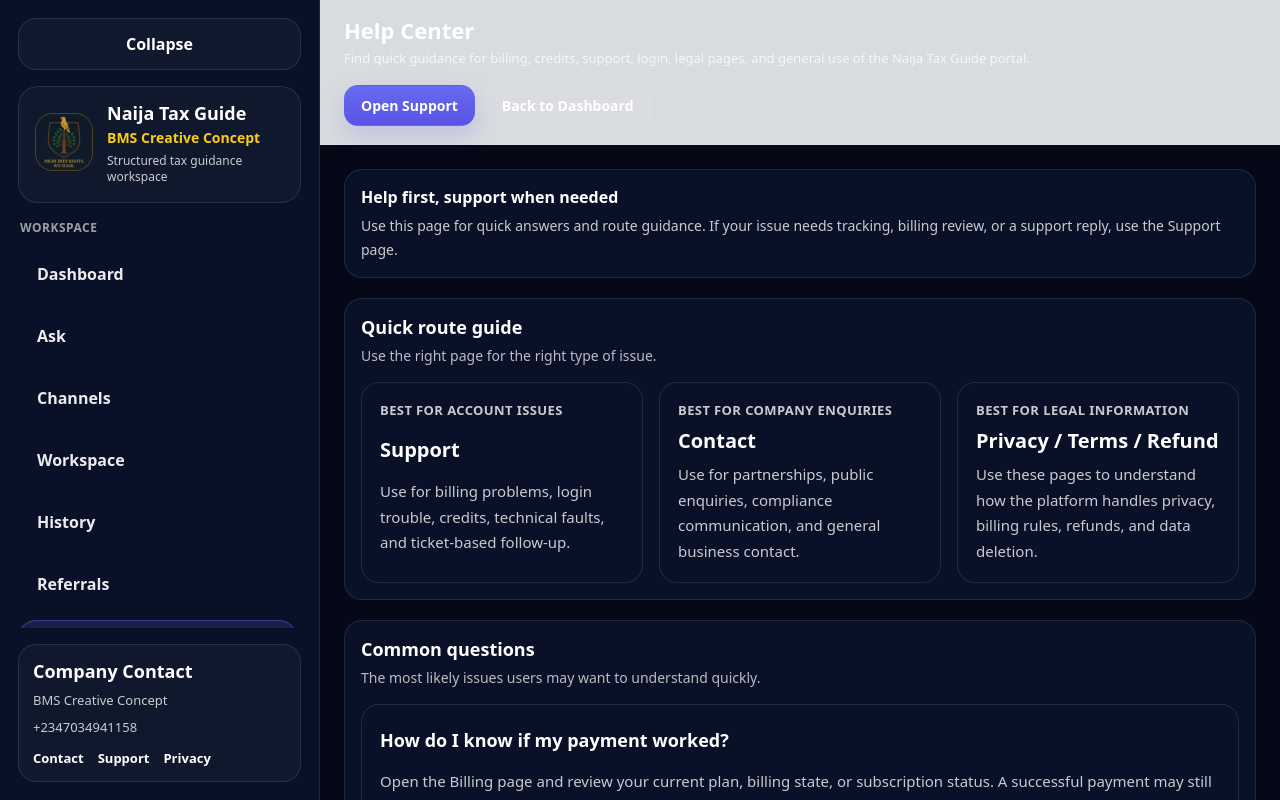
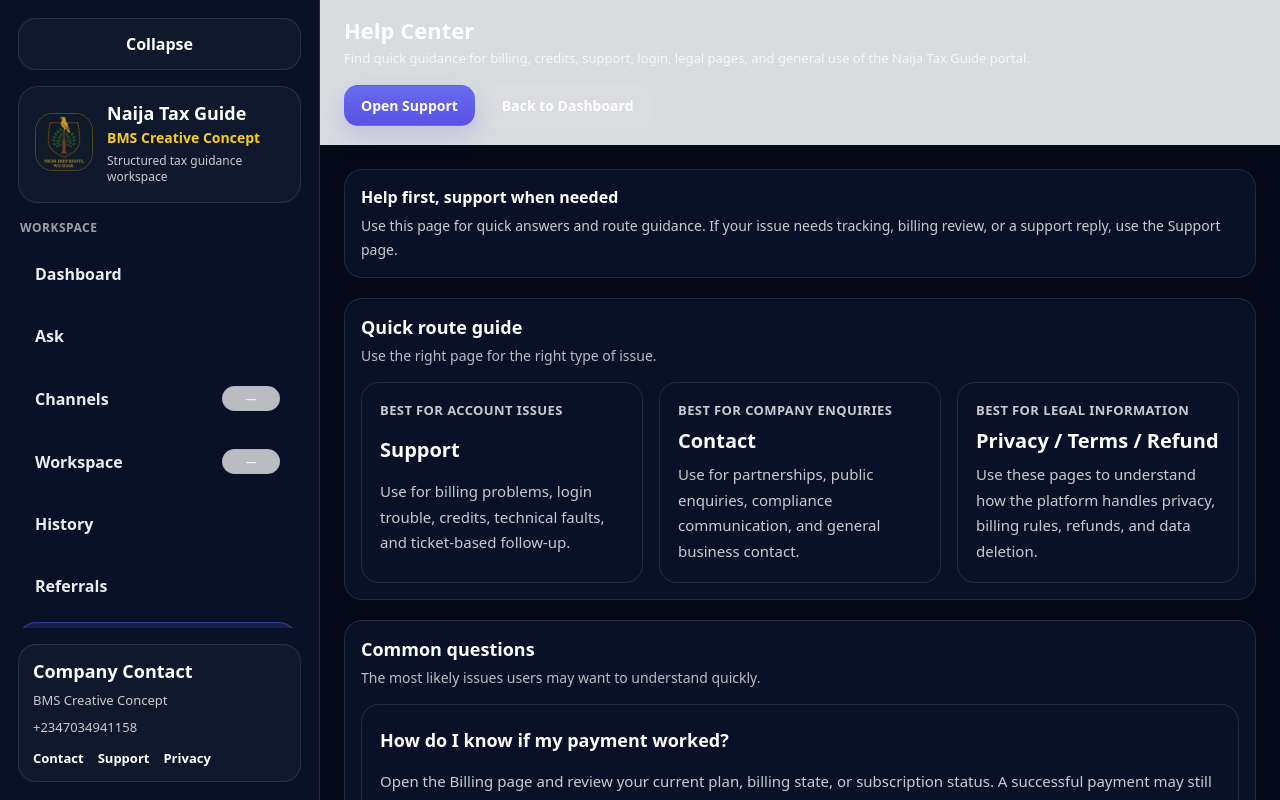
Before and after one commit to SirBM201/naija-tax-guide-frontend, a Next.js app: page /help in a window 1280 px wide. Shown: the top 800 px of the page. Built offline with nearby package versions, Linux system fonts and the light colour scheme; no server answers; sample sign-in values are in the browser's storage.

Commit message:
Update app-shell.tsx

```diff
--- a/components/app-shell.tsx
+++ b/components/app-shell.tsx
@@ -3,6 +3,53 @@
 import Link from "next/link";
 import { usePathname } from "next/navigation";
 import React, { useEffect, useMemo, useState } from "react";
+import { apiJson, isApiError } from "@/lib/api";
+
+type WorkspaceLimitsResponse = {
+  ok?: boolean;
+  counts?: {
+    active_members_only?: number;
+    owner_included_total?: number;
+  };
+  entitlements?: {
+    ok?: boolean;
+    plan?: {
+      name?: string;
+      code?: string;
+      plan_family?: string;
+    };
+    plan_code?: string | null;
+    plan_family?: string | null;
+    workspace_limits?: {
+      max_workspace_users?: number;
+      max_linked_web_accounts?: number;
+    };
+    channel_limits?: {
+      max_total_channels?: number;
+      max_whatsapp_channels?: number;
+      max_telegram_channels?: number;
+    };
+  };
+};
+
+type LinkStatusResponse = {
+  ok?: boolean;
+  telegram?: {
+    linked?: boolean;
+    is_verified?: boolean | null;
+  } | null;
+  whatsapp?: {
+    linked?: boolean;
+    is_verified?: boolean | null;
+  } | null;
+};
+
+type SidebarStatus = {
+  workspaceBadge: string;
+  workspaceTone: "default" | "good" | "warn";
+  channelsBadge: string;
+  channelsTone: "default" | "good" | "warn";
+};
 
 const navSections = [
   {
@@ -45,6 +92,39 @@ const navSections = [
   },
 ];
 
+function safeNumber(value: unknown, fallback = 0) {
+  const n = Number(value);
+  return Number.isFinite(n) ? n : fallback;
+}
+
+function truthyValue(value: unknown) {
+  return value === true || value === "true" || value === 1 || value === "1";
+}
+
+function toneStyle(tone: "default" | "good" | "warn"): React.CSSProperties {
+  if (tone === "good") {
+    return {
+      background: "rgba(16,185,129,0.12)",
+      border: "1px solid rgba(16,185,129,0.24)",
+      color: "#065f46",
+    };
+  }
+
+  if (tone === "warn") {
+    return {
+      background: "rgba(245,158,11,0.14)",
+      border: "1px solid rgba(245,158,11,0.26)",
+      color: "#92400e",
+    };
+  }
+
+  return {
+    background: "rgba(255,255,255,0.72)",
+    border: "1px solid rgba(148,163,184,0.26)",
+    color: "var(--text-muted)",
+  };
+}
+
 export default function AppShell({
   title,
   subtitle,
@@ -63,6 +143,12 @@ export default function AppShell({
   const [isMobile, setIsMobile] = useState(false);
   const [sidebarOpen, setSidebarOpen] = useState(true);
   const [userCollapsedDesktop, setUserCollapsedDesktop] = useState(false);
+  const [sidebarStatus, setSidebarStatus] = useState<SidebarStatus>({
+    workspaceBadge: "…",
+    workspaceTone: "default",
+    channelsBadge: "…",
+    channelsTone: "default",
+  });
 
   useEffect(() => {
     const syncLayout = () => {
@@ -87,6 +173,89 @@ export default function AppShell({
     }
   }, [pathname, isMobile]);
 
+  useEffect(() => {
+    let cancelled = false;
+
+    async function loadSidebarStatus() {
+      try {
+        const [workspaceRes, linkRes] = await Promise.all([
+          apiJson<WorkspaceLimitsResponse>("/workspace/limits", {
+            method: "GET",
+            timeoutMs: 20000,
+            useAuthToken: false,
+          }),
+          apiJson<LinkStatusResponse>("/link/status", {
+            method: "GET",
+            timeoutMs: 20000,
+            useAuthToken: false,
+          }),
+        ]);
+
+        if (cancelled) return;
+
+        const workspaceLimits = workspaceRes?.entitlements?.workspace_limits || {};
+        const channelLimits = workspaceRes?.entitlements?.channel_limits || {};
+        const counts = workspaceRes?.counts || {};
+
+        const maxWorkspaceUsers = safeNumber(workspaceLimits.max_workspace_users, 1);
+        const usedWorkspace = safeNumber(counts.owner_included_total, 1);
+        const workspaceRemaining =
+          maxWorkspaceUsers > 0 ? Math.max(maxWorkspaceUsers - usedWorkspace, 0) : 0;
+
+        const workspaceBadge =
+          workspaceRemaining <= 0 ? "Full" : `${workspaceRemaining} left`;
+        const workspaceTone: SidebarStatus["workspaceTone"] =
+          workspaceRemaining <= 0 ? "warn" : "good";
+
+        const maxTotalChannels = safeNumber(channelLimits.max_total_channels, 0);
+        const whatsappLinked = truthyValue(linkRes?.whatsapp?.linked);
+        const telegramLinked = truthyValue(linkRes?.telegram?.linked);
+        const usedChannels = (whatsappLinked ? 1 : 0) + (telegramLinked ? 1 : 0);
+        const channelRemaining =
+          maxTotalChannels > 0 ? Math.max(maxTotalChannels - usedChannels, 0) : 0;
+
+        let channelsBadge = "Locked";
+        let channelsTone: SidebarStatus["channelsTone"] = "default";
+
+        if (maxTotalChannels <= 0) {
+          channelsBadge = "Locked";
+          channelsTone = "warn";
+        } else if (channelRemaining <= 0) {
+          channelsBadge = "Full";
+          channelsTone = "warn";
+        } else if (usedChannels > 0) {
+          channelsBadge = `${channelRemaining} left`;
+          channelsTone = "good";
+        } else {
+          channelsBadge = `${maxTotalChannels} open`;
+          channelsTone = "default";
+        }
+
+        setSidebarStatus({
+          workspaceBadge,
+          workspaceTone,
+          channelsBadge,
+          channelsTone,
+        });
+      } catch (error) {
+        if (cancelled) return;
+
+        const isExpected = isApiError(error);
+        setSidebarStatus({
+          workspaceBadge: isExpected ? "Check" : "—",
+          workspaceTone: "default",
+          channelsBadge: isExpected ? "Check" : "—",
+          channelsTone: "default",
+        });
+      }
+    }
+
+    void loadSidebarStatus();
+    return () => {
+      cancelled = true;
+    };
+  }, [pathname]);
+
   const sidebarWidth = useMemo(() => {
     if (isMobile) return 0;
     return sidebarOpen ? 320 : 96;
@@ -104,6 +273,24 @@ export default function AppShell({
 
   function closeSidebarOnMobile() {
     if (isMobile) setSidebarOpen(false);
+  }
+
+  function getBadgeForHref(href: string) {
+    if (href === "/workspace") {
+      return {
+        label: sidebarStatus.workspaceBadge,
+        tone: sidebarStatus.workspaceTone,
+      };
+    }
+
+    if (href === "/channels") {
+      return {
+        label: sidebarStatus.channelsBadge,
+        tone: sidebarStatus.channelsTone,
+      };
+    }
+
+    return null;
   }
 
   const footerYear = new Date().getFullYear();
@@ -170,6 +357,8 @@ export default function AppShell({
                     pathname === item.href ||
                     (item.href !== "/" && pathname?.startsWith(item.href + "/"));
 
+                  const badge = getBadgeForHref(item.href);
+
                   return (
                     <Link
                       key={item.href}
@@ -177,12 +366,28 @@ export default function AppShell({
                       style={{
                         ...styles.link,
                         ...(active ? styles.linkActive : {}),
-                        justifyContent: sidebarOpen ? "flex-start" : "center",
-                        padding: sidebarOpen ? "13px 18px" : "13px 8px",
+                        justifyContent: sidebarOpen ? "space-between" : "center",
+                        padding: sidebarOpen ? "13px 16px" : "13px 8px",
                       }}
                       title={item.label}
                     >
-                      {sidebarOpen ? item.label : item.label.charAt(0)}
+                      {sidebarOpen ? (
+                        <>
+                          <span>{item.label}</span>
+                          {badge ? (
+                            <span
+                              style={{
+                                ...styles.statusBadge,
+                                ...toneStyle(badge.tone),
+                              }}
+                            >
+                              {badge.label}
+                            </span>
+                          ) : null}
+                        </>
+                      ) : (
+                        item.label.charAt(0)
+                      )}
                     </Link>
                   );
                 })}
@@ -269,7 +474,7 @@ export default function AppShell({
                 </Link>
               </div>
 
-              <div style={styles.pageFooterSlogan}>From Deep Root, We Soar.</div>
+              <div style={styles.pageFooterSlogan}>From Deep Roots, We Soar.</div>
             </div>
           </div>
 
@@ -433,6 +638,7 @@ const styles: Record<string, React.CSSProperties> = {
     background: "transparent",
     display: "flex",
     alignItems: "center",
+    gap: 10,
     fontSize: 16,
     fontWeight: 800,
     transition: "all 0.2s ease",
@@ -443,6 +649,17 @@ const styles: Record<string, React.CSSProperties> = {
     border: "1px solid var(--accent-border)",
     color: "var(--text)",
     boxShadow: "inset 0 0 0 1px rgba(255,255,255,0.02)",
+  },
+
+  statusBadge: {
+    minWidth: 58,
+    padding: "4px 10px",
+    borderRadius: 999,
+    fontSize: 11,
+    fontWeight: 900,
+    letterSpacing: 0.2,
+    textAlign: "center",
+    flexShrink: 0,
   },
 
   sidebarFooter: {
```
